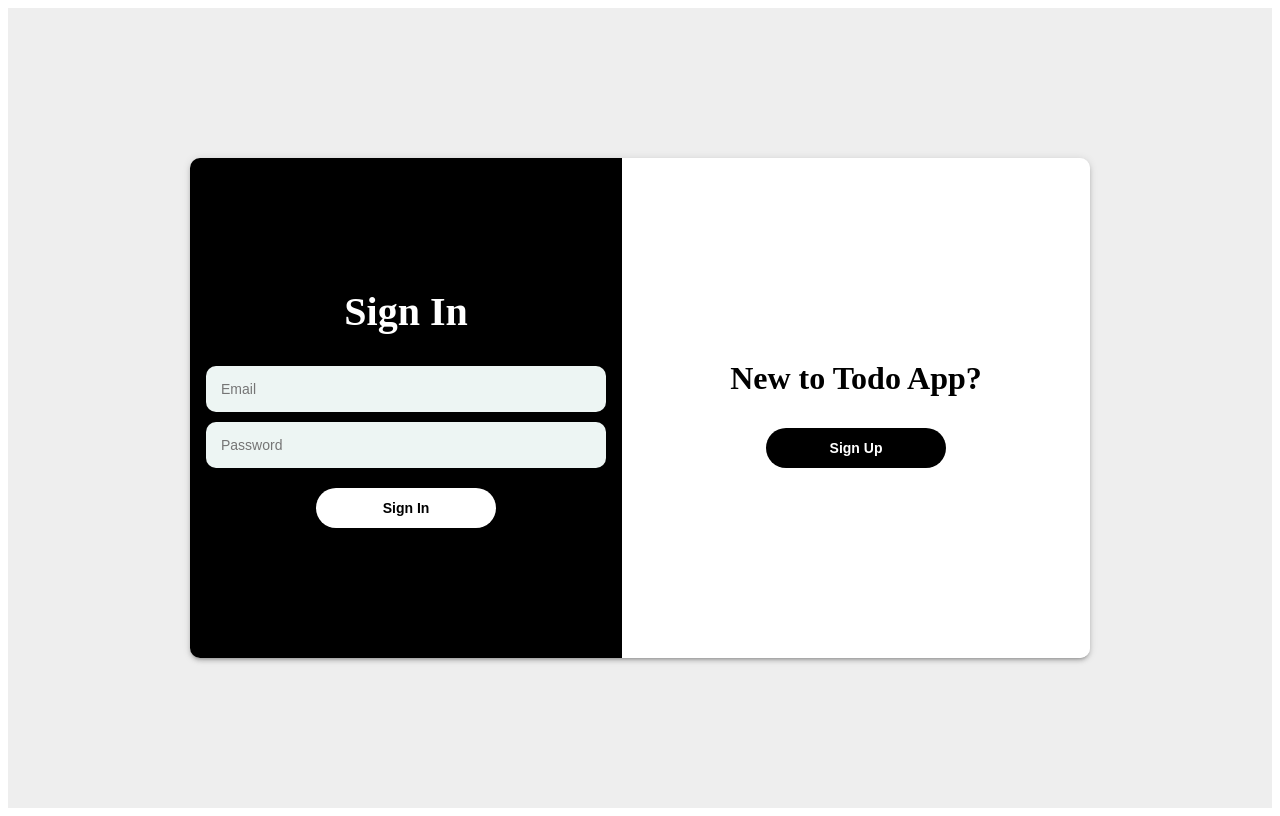
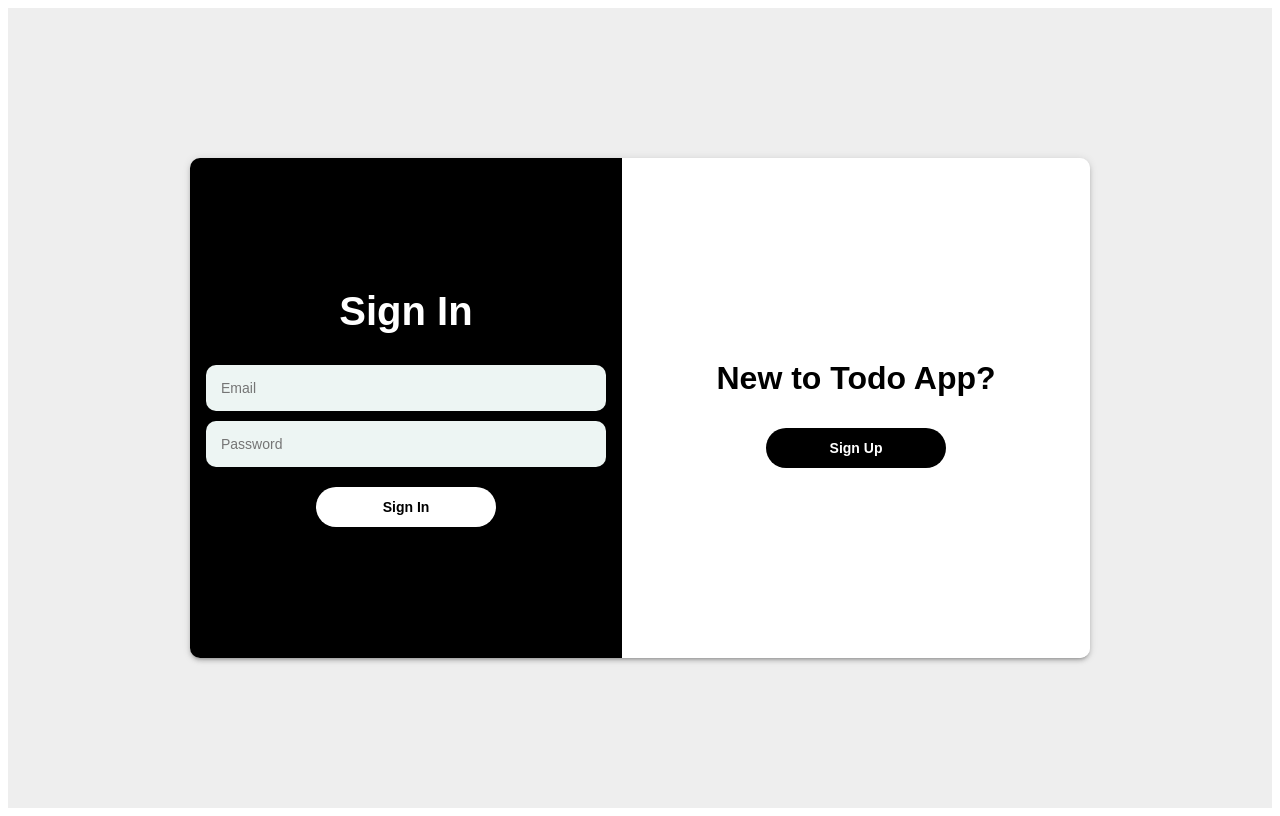
Before and after one commit to lechiluan/ToDoApp_client, a React (Create React App) app: page /signin in a window 1280 px wide. Built offline with nearby package versions, Linux system fonts and the light colour scheme.

Commit message:
Update server

```diff
--- a/src/App.css
+++ b/src/App.css
@@ -1,3 +1,7 @@
+#root {
+  font-family: sans-serif;
+  text-align: center;
+}
 .App {
   display: flex;
   flex-direction: column;
--- a/src/App.js
+++ b/src/App.js
@@ -2,6 +2,7 @@ import {Route, Routes, Navigate} from 'react-router-dom';
 import Main from './components/Main'
 import Signup from './components/Signup';
 import Signin from './components/Signin';
+import './App.css';
 
 function App() {
   const user = localStorage.getItem("token");
```
